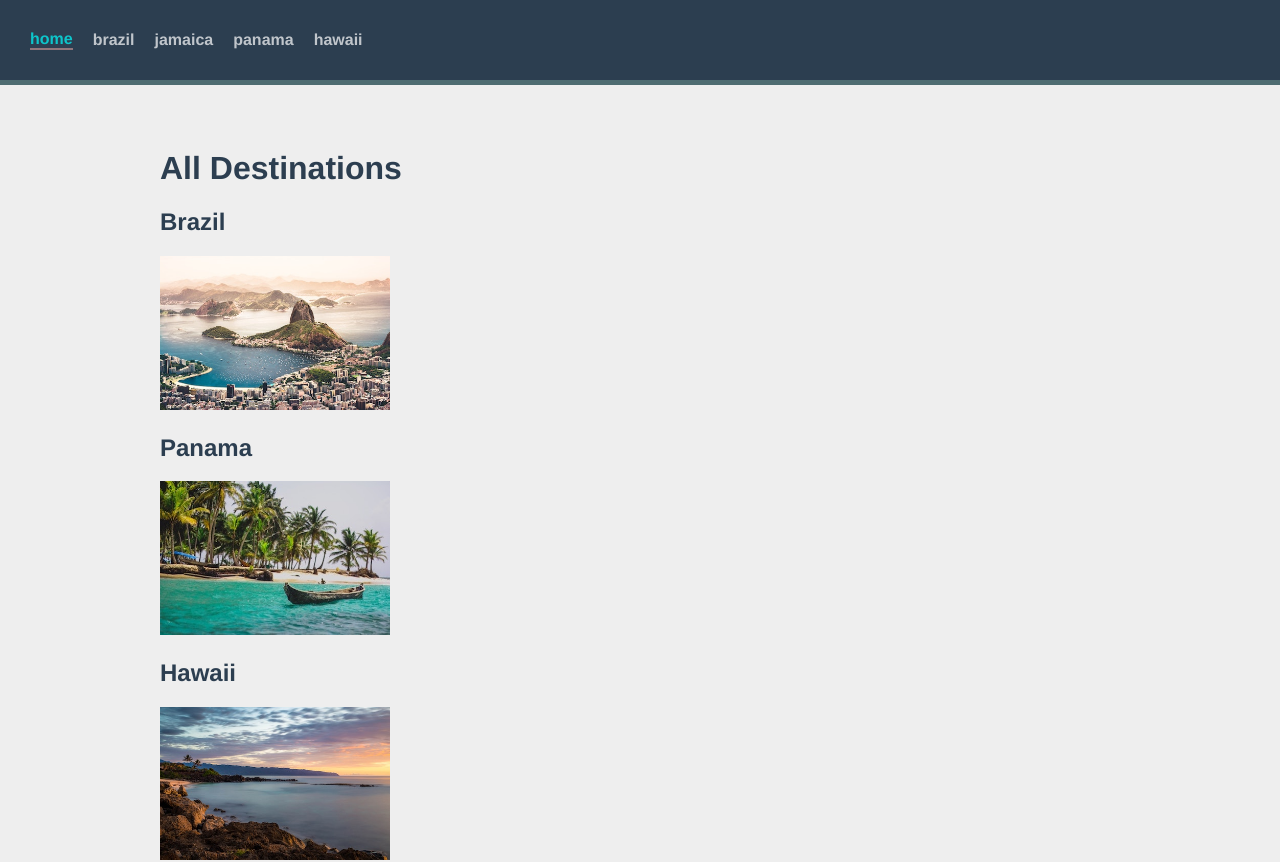
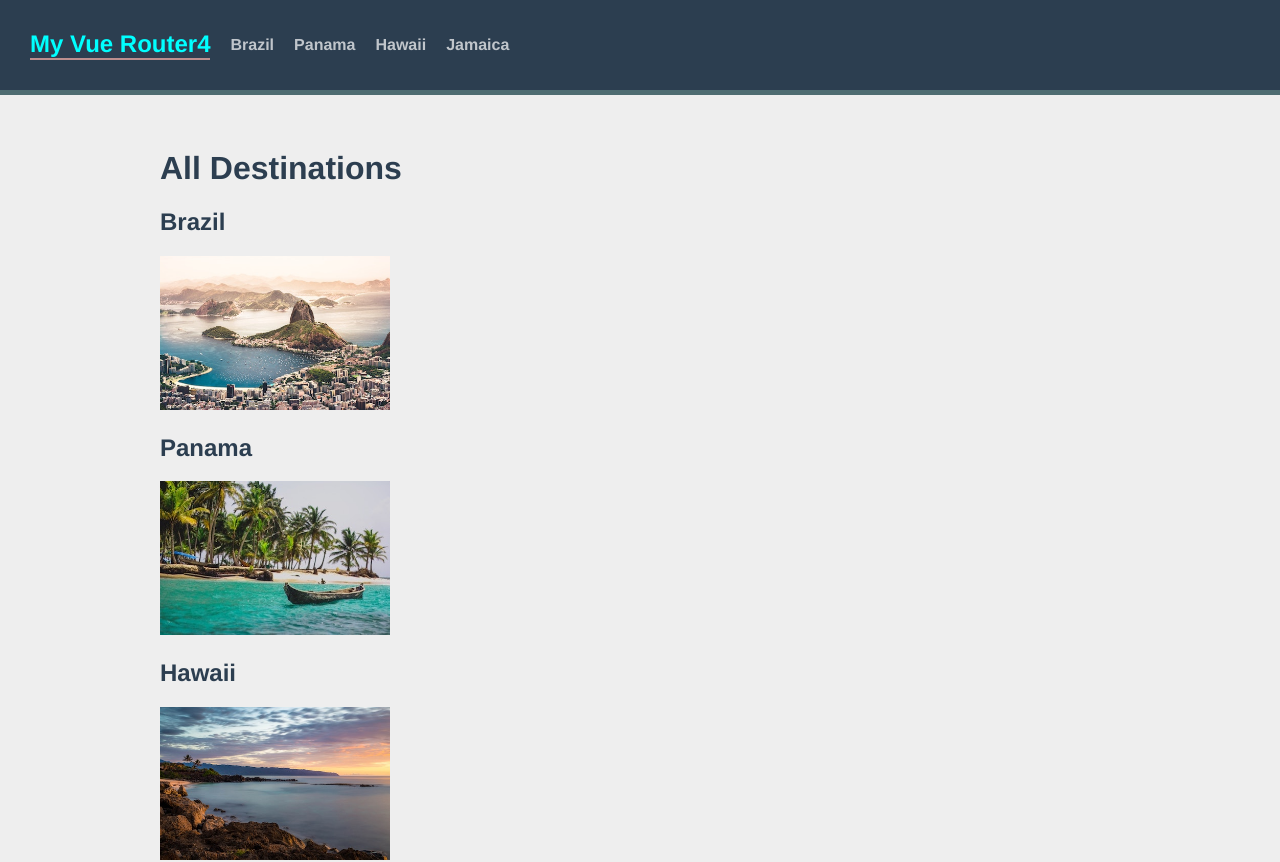
Before and after one commit to tonyjemba/Vue_Play_Ground, a Vue app: page / in a window 1280 px wide. Shown: the top 862 px of the page. Built offline with nearby package versions, Linux system fonts and the light colour scheme.

Commit message:
cleaning routes

```diff
--- a/src/App.vue
+++ b/src/App.vue
@@ -7,6 +7,8 @@ import TheNavigation from "./components/TheNavigation.vue"
 <TheNavigation/>
 
 <div class="container">
-    <router-view></router-view>
+    <!-- the key enables vue to rerender the path everytime the pathname changes this solves the issue of path
+    changing and the page not updating -->
+    <router-view :key="$route.path"></router-view>
 </div>
 </template>
--- a/src/components/TheNavigation.vue
+++ b/src/components/TheNavigation.vue
@@ -1,18 +1,23 @@
+<script setup>
+import dataSource from "../data.json";
+</script>
+
 <template>
-<div id="nav">
-  <router-link to="/">home</router-link>
-  <router-link to="/brazil">brazil</router-link>
-  <router-link to="/jamaica">jamaica</router-link>
-  <router-link to="/panama">panama</router-link>
-  <router-link to="/hawaii">hawaii</router-link>
-
-</div>
+  <div id="nav">
+    <router-link id="logo" to="/">My Vue Router4</router-link>
+    <router-link
+      v-for="destination in dataSource.destinations"
+      :key="destination.id"
+      :to="{ name: 'destination.show', params: { id: destination.id ,slug: destination.slug} }"
+    >
+    {{ destination.name }}
+    </router-link>
+  </div>
 </template>
 
 <style lang="css">
-
-#nav .my-active-link-class{
-    color: cyan;
-    border-bottom: 2px solid rosybrown;
+#nav .my-active-link-class {
+  color: cyan;
+  border-bottom: 2px solid rosybrown;
 }
 </style>
--- a/src/pages/Brazil.vue
+++ /dev/null
@@ -1,5 +0,0 @@
-<template>
-<div class="brazil">
-    <h1>Brazil</h1>
-</div>
-</template>
--- a/src/pages/Hawaii.vue
+++ /dev/null
@@ -1,5 +0,0 @@
-<template>
-<div class="hawaii">
-    <h1>hawaii</h1>
-</div>
-</template>
--- a/src/pages/Home.vue
+++ b/src/pages/Home.vue
@@ -8,7 +8,7 @@ import sourceData from "../data.json";
 
  <div class=" home destinations">
      <!-- linking using a named route -->
-<router-link v-for="destination in sourceData.destinations" :key="destination.id" :to="{name:'destination.show', params:{id:destination.id}}">
+<router-link v-for="destination in sourceData.destinations" :key="destination.id" :to="{name:'destination.show', params:{id:destination.id,slug:destination.slug}}">
 <h2>{{destination.name}}</h2>
 <img :src="`/images/${destination.image}`" :alt="destination.name"/>
 </router-link>
--- a/src/pages/Jamaica.vue
+++ /dev/null
@@ -1,5 +0,0 @@
-<template>
-<div class="jamaica">
-    <h1>jamaica</h1>
-</div>
-</template>
--- a/src/pages/Panama.vue
+++ /dev/null
@@ -1,5 +0,0 @@
-<template>
-<div class="panama">
-    <h1>panama</h1>
-</div>
-</template>
--- a/src/router/index.js
+++ b/src/router/index.js
@@ -10,27 +10,7 @@ const routes = [
   },
 
   {
-    path: "/brazil",
-    name: "brazil",
-    component: () => import("../pages/Brazil.vue"),
-  },
-  {
-    path: "/jamaica",
-    name: "jamaica",
-    component: () => import("../pages/Jamaica.vue"),
-  },
-  {
-    path: "/panama",
-    name: "panama",
-    component: () => import("../pages/Panama.vue"),
-  },
-  {
-    path: "/hawaii",
-    name: "hawaii",
-    component: () => import("../pages/Hawaii.vue"),
-  },
-  {
-    path: "/destination/:id",
+    path: "/destination/:id/:slug",
     name: "destination.show",
     component: () => import("../pages/DestinationShow.vue")
   }
```
